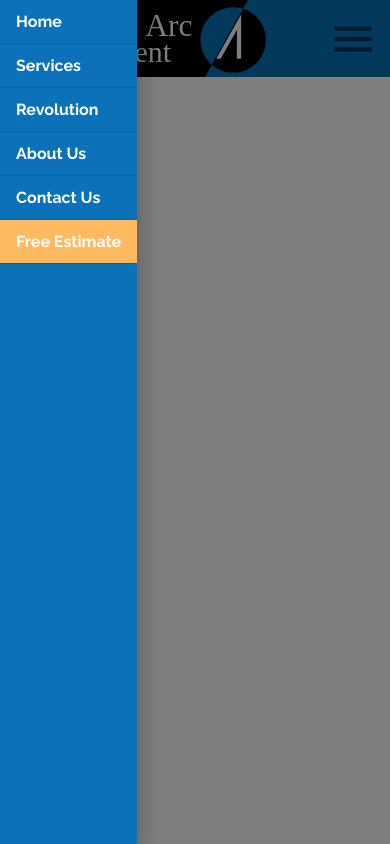
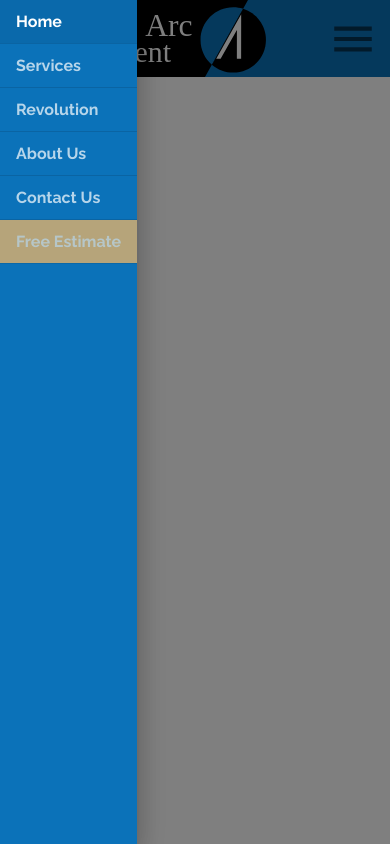
Before and after one commit to usman-akram-dev/project-react-mui-web, a React (Create React App) app: page / in a window 390 px wide. Both pictures are taken after a click on the button 353 px from the left and 38 px from the top of the page. Built offline with nearby package versions, Linux system fonts and the light colour scheme.

Commit message:
using lists - selection

```diff
--- a/src/components/ui/Header.js
+++ b/src/components/ui/Header.js
@@ -105,10 +105,14 @@
     },
     drawerItem:{
       ...theme.typography.tab,
-      color:"white"
+      color:"white",
+      opacity: 0.7
     },
     drawerItemEstimate:{
       backgroundColor : theme.palette.common.orange
+    },
+    drawerItemSelected:{
+    opacity: "1"
     }
 
 
@@ -332,23 +336,23 @@
         onOpen={() => setOpenDrawer(true)}
         classes ={{paper : classes.drawer}}>
           <List disablePadding>
-            <ListItem className={classes.drawerItem} onClick={()=>setOpenDrawer(false)} divider button component={Link} to="/">
-              <ListItemText disableTypography>Home</ListItemText>
+            <ListItem  onClick={()=>{setOpenDrawer(false); setValue(0)}} divider button component={Link} to="/" selected={value===0}>
+              <ListItemText className={value===0 ? [classes.drawerItem , classes.drawerItemSelected]:classes.drawerItem} disableTypography>Home</ListItemText>
             </ListItem>
-            <ListItem className={classes.drawerItem} onClick={()=>setOpenDrawer(false)} divider button  component={Link} to="/services">
-              <ListItemText disableTypography>Services</ListItemText>
+            <ListItem  onClick={()=>{setOpenDrawer(false); setValue(1)}} divider button  component={Link} to="/services" selected={value===1}>
+              <ListItemText className={value===1 ? [classes.drawerItem , classes.drawerItemSelected]:classes.drawerItem}  disableTypography>Services</ListItemText>
             </ListItem>
-            <ListItem className={classes.drawerItem} onClick={()=>setOpenDrawer(false)} divider button  component={Link} to="/revolution">
-              <ListItemText disableTypography>Revolution</ListItemText>
+            <ListItem  onClick={()=>{setOpenDrawer(false); setValue(2)}} divider button  component={Link} to="/revolution" selected={value===2}>
+              <ListItemText className={value===2 ? [classes.drawerItem , classes.drawerItemSelected]:classes.drawerItem}  disableTypography>Revolution</ListItemText>
             </ListItem>
-            <ListItem className={classes.drawerItem} onClick={()=>setOpenDrawer(false)} divider button  component={Link} to="/about">
-              <ListItemText disableTypography>About Us</ListItemText>
+            <ListItem  onClick={()=>{setOpenDrawer(false); setValue(3)}} divider button  component={Link} to="/about" selected={value===3}>
+              <ListItemText className={value===3 ? [classes.drawerItem , classes.drawerItemSelected]:classes.drawerItem}  disableTypography>About Us</ListItemText>
             </ListItem>
-            <ListItem className={classes.drawerItem} onClick={()=>setOpenDrawer(false)} divider button  component={Link} to="/contact">
-              <ListItemText disableTypography>Contact Us</ListItemText>
+            <ListItem onClick={()=>{setOpenDrawer(false); setValue(4)}} divider button  component={Link} to="/contact" selected={value===4}>
+              <ListItemText className={value===4 ? [classes.drawerItem , classes.drawerItemSelected]:classes.drawerItem}  disableTypography>Contact Us</ListItemText>
             </ListItem>
-            <ListItem className={[classes.drawerItem , classes.drawerItemEstimate]} onClick={()=>setOpenDrawer(false)} divider button  component={Link} to="/estimate">
-              <ListItemText disableTypography>Free Estimate</ListItemText>
+            <ListItem className={[classes.drawerItem , classes.drawerItemEstimate]} onClick={()=>{setOpenDrawer(false); setValue(5)}} divider button  component={Link} to="/estimate" selected={value===5}>
+              <ListItemText className={value===5 ? [classes.drawerItem , classes.drawerItemSelected]:classes.drawerItem}  disableTypography>Free Estimate</ListItemText>
             </ListItem>
           </List>
           </SwipeableDrawer>
```
